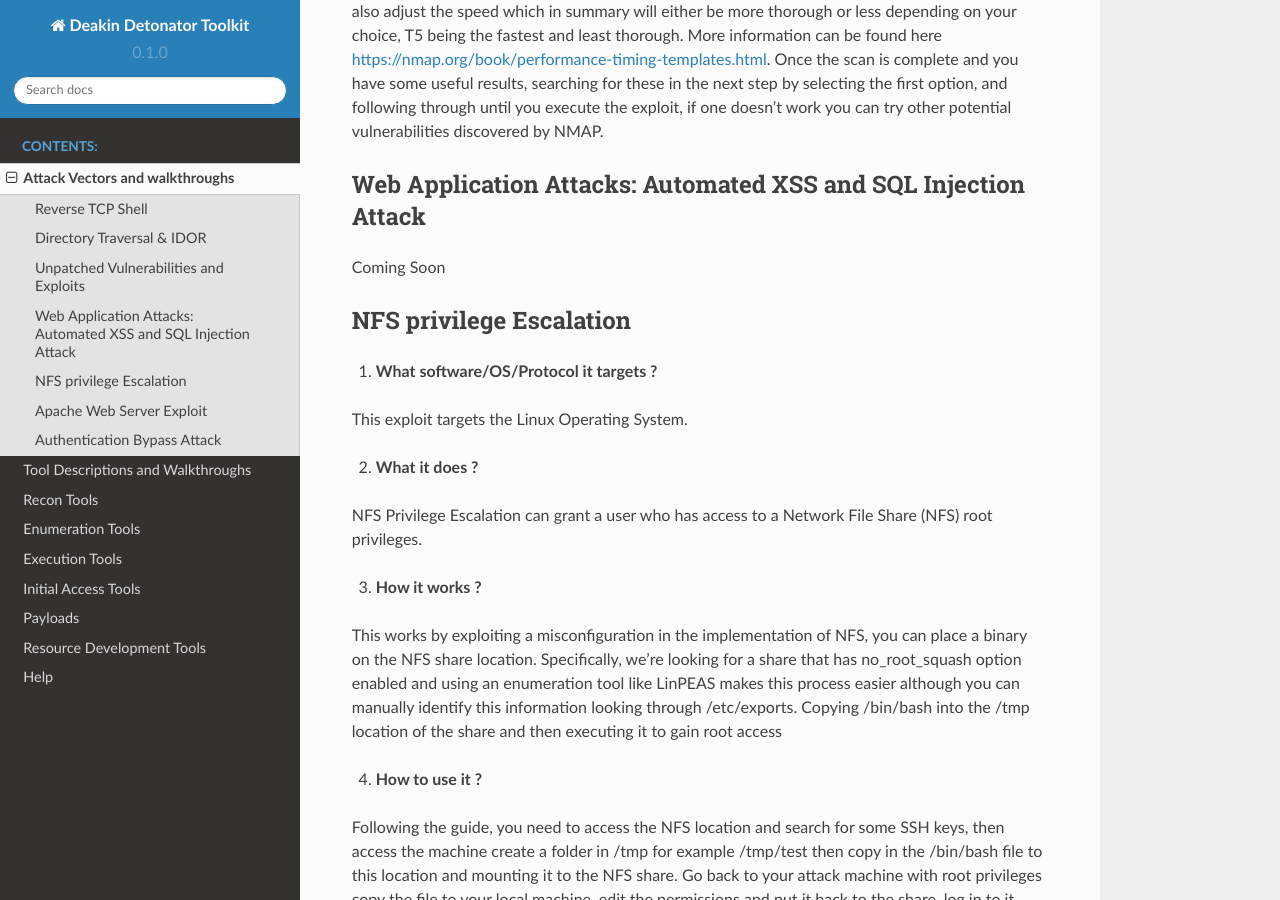
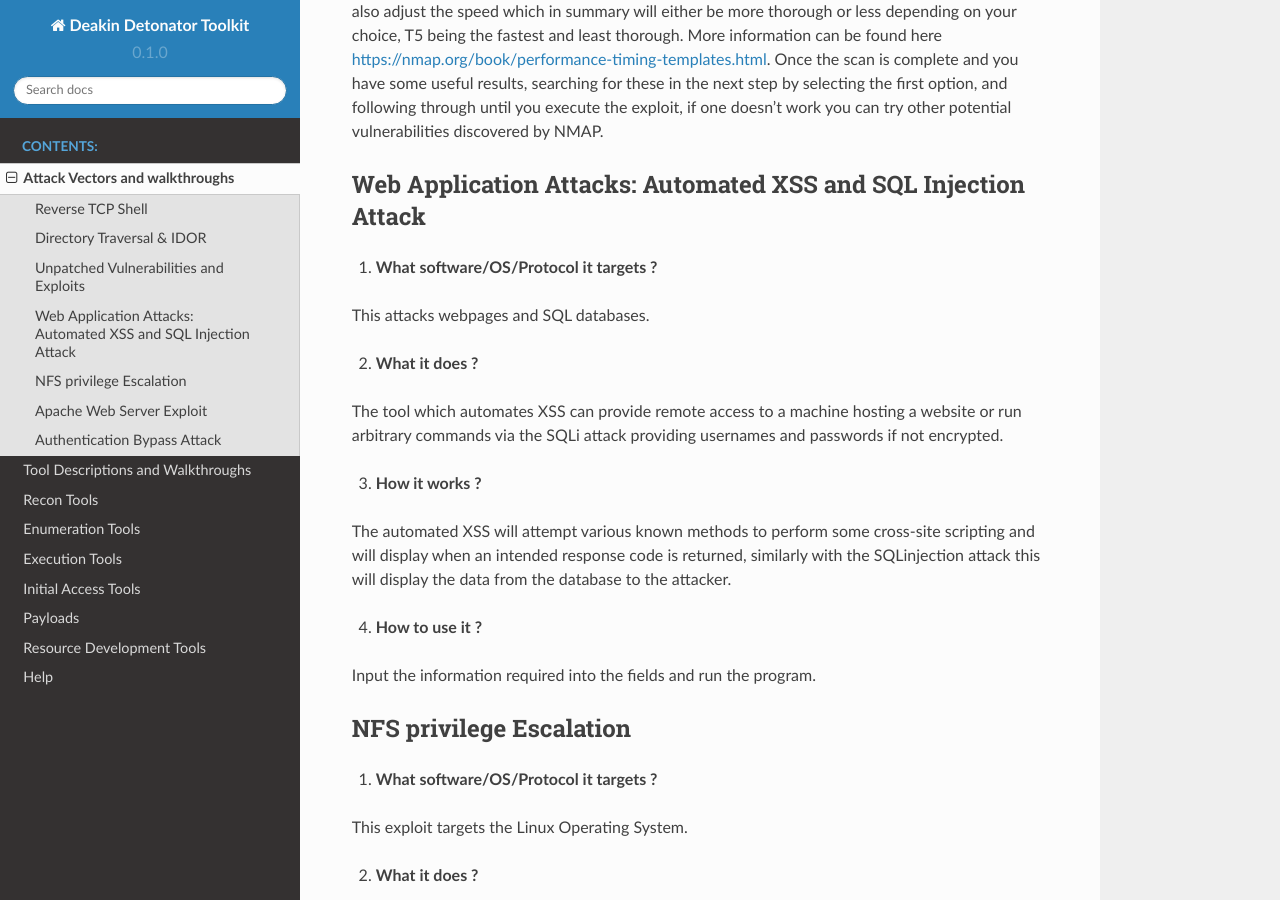
Before and after one commit to Hardhat-Enterprises/PT-GUI, a Sphinx documentation site: the page built from docs/source/attack_vector.rst, in a window 1280 px wide and 900 px high, scrolled down 2032 px. Built offline with Sphinx 7.4.7 and the Read the Docs theme 2.0.0, drawn with Linux system fonts in a browser that asks for light colours.

Commit message:
Update attack_vector.rst
added web app attacks documentation

```diff
--- a/docs/source/attack_vector.rst
+++ b/docs/source/attack_vector.rst
@@ -66,7 +66,22 @@ Run the NMAP tool and select the option under Scan Type that best suits your sit
 
 Web Application Attacks: Automated XSS and SQL Injection Attack
 **************************************************************************
-Coming Soon
+1)	**What software/OS/Protocol it targets ?**
+
+This attacks webpages and SQL databases.
+
+2)	**What it does ?**
+
+The tool which automates XSS can provide remote access to a machine hosting a website or run arbitrary commands via the SQLi attack providing usernames and passwords if not encrypted.
+
+3)	**How it works ?**
+
+The automated XSS will attempt various known methods to perform some cross-site scripting and will display when an intended response code is returned, similarly with the SQLinjection attack this will display the data from the database to the attacker.
+
+4)	**How to use it ?**
+
+Input the information required into the fields and run the program.
+
 
 
 NFS privilege Escalation
```
